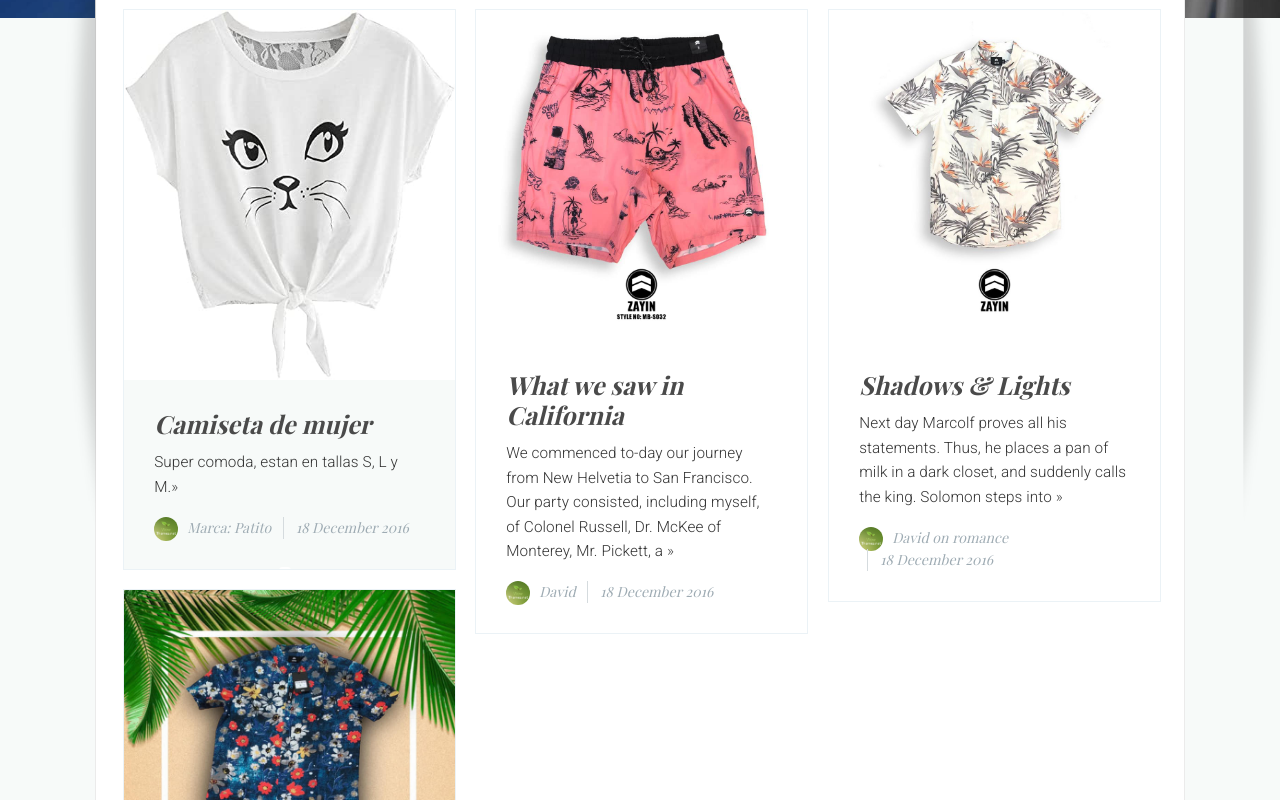
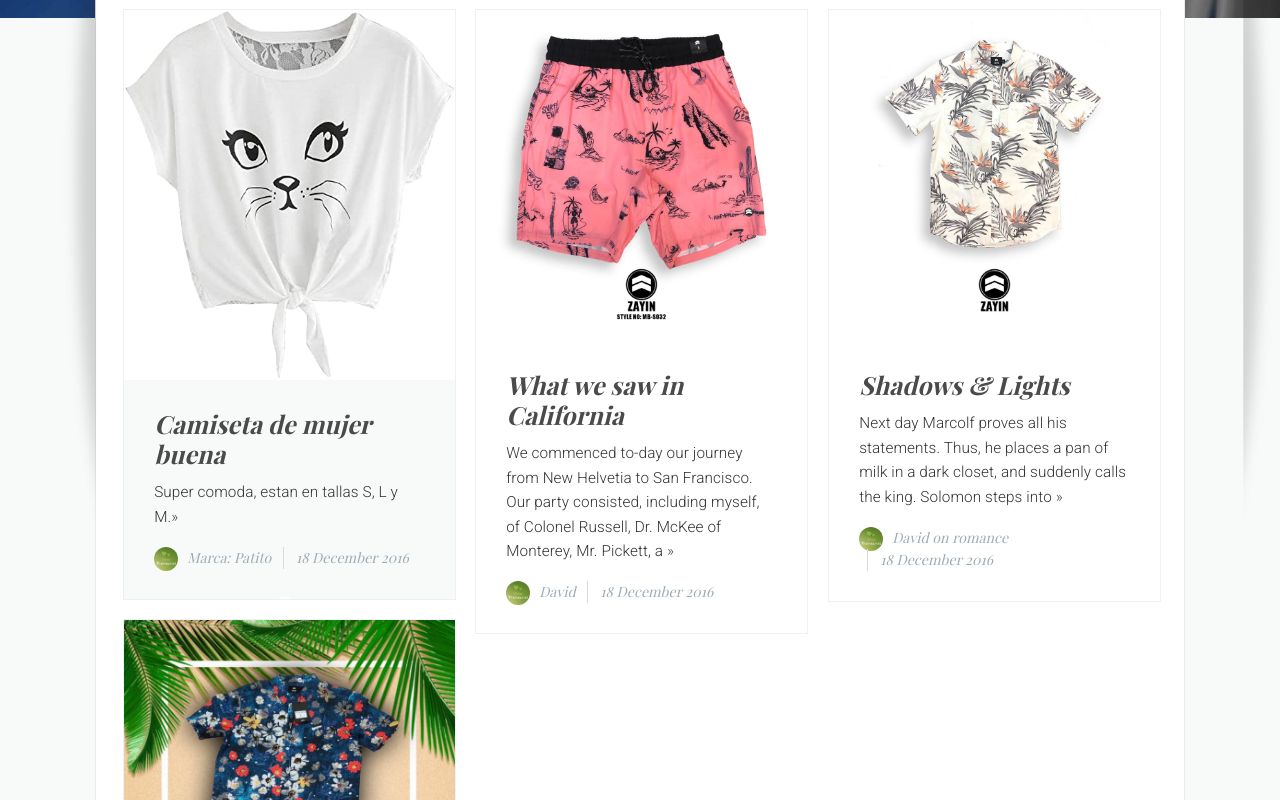
Before and after one commit to kevin12-kevin12/VirtualKalua, a plain HTML site: page index.html in a window 1280 px wide. Shown: the part 846-1646 px from the top of the page. Drawn offline with nearby package versions, Linux system fonts and the light colour scheme; files whose address does not match are found by name; a web font is replaced by a local one.

Commit message:
nuevo commit

```diff
--- a/index.html
+++ b/index.html
@@ -48,7 +48,7 @@
 				<a href="article.html"><img src="assets/img/BlusaGato.png"></a>
 				<div class="wrapgriditem">
 					<header class="post-header">
-					<h2 class="post-title"><a href="article.html">Camiseta de mujer</a></h2>
+					<h2 class="post-title"><a href="article.html">Camiseta de mujer buena</a></h2>
 					</header>
 					<section class="post-excerpt">
 					<p>
```
